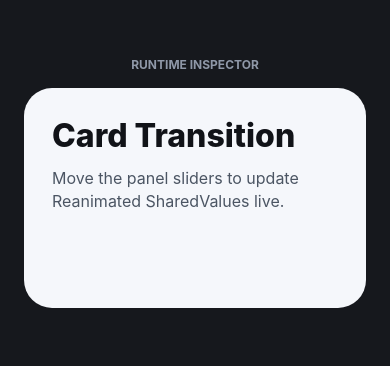
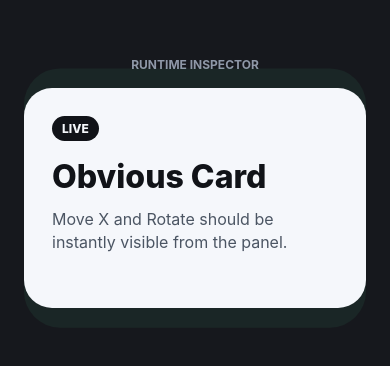
Before and after one commit to AmatoGiulio/runtime-inspector, a React Native app in the folder examples/react-native-reanimated/: screen / in a window 390 px wide. Shown: the part 240-606 px from the top of the page. Built offline with nearby package versions, Linux system fonts and the light colour scheme; no server answers.

Commit message:
Make example feedback obvious

```diff
--- a/examples/react-native-reanimated/App.tsx
+++ b/examples/react-native-reanimated/App.tsx
@@ -11,7 +11,6 @@ import {
   bezier,
   bindValue,
   bindTrigger,
-  bindSharedValue,
   definePanel,
   group,
   slider,
@@ -28,10 +27,19 @@ type SpringConfig = {
 type CubicBezier = [number, number, number, number];
 
 export default function App() {
+  const moveX = useSharedValue(0);
+  const rotate = useSharedValue(0);
   const scale = useSharedValue(1);
-  const blur = useSharedValue(0);
+  const glow = useSharedValue(10);
   const opacity = useSharedValue(1);
   const previewTimerRef = useRef<ReturnType<typeof setTimeout> | undefined>(undefined);
+  const targetRef = useRef({
+    moveX: 0,
+    rotate: 0,
+    scale: 1,
+    glow: 10,
+    opacity: 1
+  });
   const springConfigRef = useRef<SpringConfig>({
     damping: 14,
     stiffness: 180,
@@ -42,20 +50,41 @@ export default function App() {
   useEffect(() => {
     const replayTransition = () => {
       const easing = Easing.bezier(...easingRef.current);
-      scale.value = withTiming(0.92, { duration: 260, easing });
-      opacity.value = withTiming(0.72, { duration: 260, easing });
-      blur.value = withTiming(20, { duration: 260, easing });
+      moveX.value = withTiming(-110, { duration: 260, easing });
+      rotate.value = withTiming(-14, { duration: 260, easing });
+      scale.value = withTiming(0.82, { duration: 260, easing });
+      opacity.value = withTiming(0.62, { duration: 260, easing });
+      glow.value = withTiming(36, { duration: 260, easing });
 
       setTimeout(() => {
-        scale.value = withSpring(1, springConfigRef.current);
-        opacity.value = withSpring(1, springConfigRef.current);
-        blur.value = withSpring(0, springConfigRef.current);
+        moveX.value = withSpring(targetRef.current.moveX, springConfigRef.current);
+        rotate.value = withSpring(targetRef.current.rotate, springConfigRef.current);
+        scale.value = withSpring(targetRef.current.scale, springConfigRef.current);
+        opacity.value = withSpring(targetRef.current.opacity, springConfigRef.current);
+        glow.value = withSpring(targetRef.current.glow, springConfigRef.current);
       }, 220);
     };
 
-    bindSharedValue("card.scale", scale);
-    bindSharedValue("card.blur", blur);
-    bindSharedValue("card.opacity", opacity);
+    bindValue("card.moveX", (value) => {
+      targetRef.current.moveX = value as number;
+      moveX.value = value as number;
+    });
+    bindValue("card.rotate", (value) => {
+      targetRef.current.rotate = value as number;
+      rotate.value = value as number;
+    });
+    bindValue("card.scale", (value) => {
+      targetRef.current.scale = value as number;
+      scale.value = value as number;
+    });
+    bindValue("card.glow", (value) => {
+      targetRef.current.glow = value as number;
+      glow.value = value as number;
+    });
+    bindValue("card.opacity", (value) => {
+      targetRef.current.opacity = value as number;
+      opacity.value = value as number;
+    });
     bindValue("card.spring", (value) => {
       springConfigRef.current = value as SpringConfig;
 
@@ -76,27 +105,47 @@ export default function App() {
         version: "0.1.0",
         groups: [
           group({
-            id: "motion",
-            label: "Motion",
+            id: "direct-controls",
+            label: "Live card controls",
             controls: [
+              slider({
+                id: "moveX",
+                label: "Move X",
+                min: -120,
+                max: 120,
+                step: 1,
+                defaultValue: 0,
+                unit: "px",
+                binding: "card.moveX"
+              }),
+              slider({
+                id: "rotate",
+                label: "Rotate",
+                min: -18,
+                max: 18,
+                step: 1,
+                defaultValue: 0,
+                unit: "deg",
+                binding: "card.rotate"
+              }),
               slider({
                 id: "scale",
                 label: "Scale",
-                min: 0.8,
-                max: 1.2,
+                min: 0.7,
+                max: 1.35,
                 step: 0.01,
                 defaultValue: 1,
                 binding: "card.scale"
               }),
               slider({
-                id: "blur",
-                label: "Blur",
+                id: "glow",
+                label: "Glow",
                 min: 0,
-                max: 32,
+                max: 48,
                 step: 1,
-                defaultValue: 0,
+                defaultValue: 10,
                 unit: "px",
-                binding: "card.blur"
+                binding: "card.glow"
               }),
               slider({
                 id: "opacity",
@@ -106,7 +155,14 @@ export default function App() {
                 step: 0.01,
                 defaultValue: 1,
                 binding: "card.opacity"
-              }),
+              })
+            ]
+          }),
+          group({
+            id: "replay-tuning",
+            label: "Replay tuning",
+            description: "These controls change how the replay animation feels.",
+            controls: [
               spring({
                 id: "spring",
                 label: "Replay return spring",
@@ -150,16 +206,24 @@ export default function App() {
       }
       panel.disconnect();
     };
-  }, [blur, opacity, scale]);
+  }, [glow, moveX, opacity, rotate, scale]);
 
   const cardStyle = useAnimatedStyle(() => ({
     opacity: opacity.value,
-    transform: [{ scale: scale.value }]
+    transform: [
+      { translateX: moveX.value },
+      { rotate: `${rotate.value}deg` },
+      { scale: scale.value }
+    ]
   }));
 
   const glowStyle = useAnimatedStyle(() => ({
-    opacity: Math.min(0.85, blur.value / 38),
-    transform: [{ scale: 1 + blur.value / 180 }]
+    opacity: Math.min(0.9, glow.value / 48),
+    transform: [
+      { translateX: moveX.value },
+      { rotate: `${rotate.value}deg` },
+      { scale: 1 + glow.value / 160 }
+    ]
   }));
 
   return (
@@ -168,9 +232,10 @@ export default function App() {
       <View style={styles.cardStage}>
         <Animated.View pointerEvents="none" style={[styles.glowLayer, glowStyle]} />
         <Animated.View style={[styles.card, cardStyle]}>
-          <Text style={styles.title}>Card Transition</Text>
+          <Text style={styles.liveBadge}>LIVE</Text>
+          <Text style={styles.title}>Obvious Card</Text>
           <Text style={styles.body}>
-            Move the panel sliders to update Reanimated SharedValues live.
+            Move X and Rotate should be instantly visible from the panel.
           </Text>
         </Animated.View>
       </View>
@@ -214,6 +279,17 @@ const styles = StyleSheet.create({
     padding: 28,
     width: "100%"
   },
+  liveBadge: {
+    alignSelf: "flex-start",
+    backgroundColor: "#111318",
+    borderRadius: 999,
+    color: "#f5f7fb",
+    fontSize: 12,
+    fontWeight: "800",
+    marginBottom: 16,
+    paddingHorizontal: 10,
+    paddingVertical: 5
+  },
   title: {
     color: "#111318",
     fontSize: 32,
```
Also changed, not shown: 1 other file (tests, documents, lock files or other folders).
